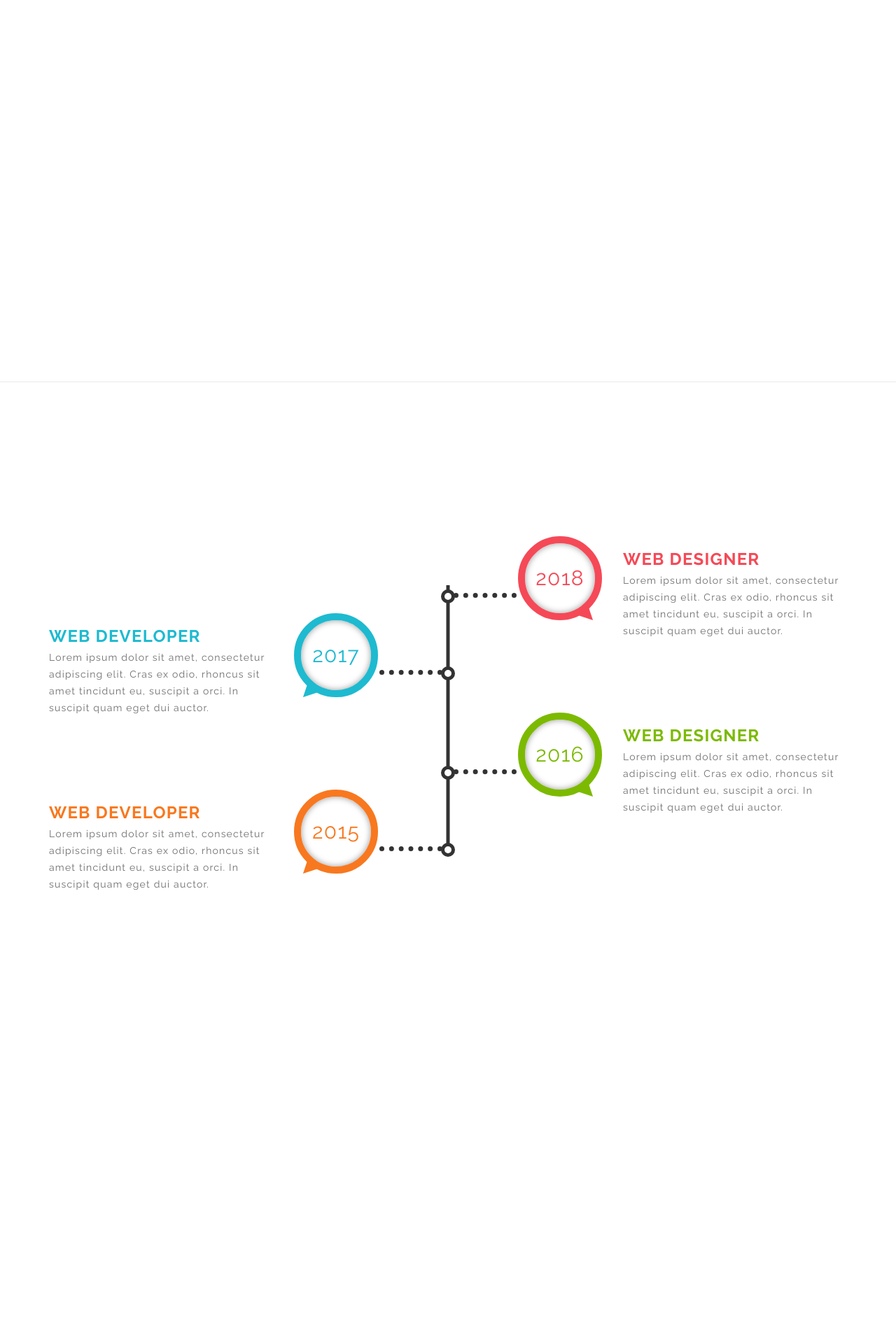
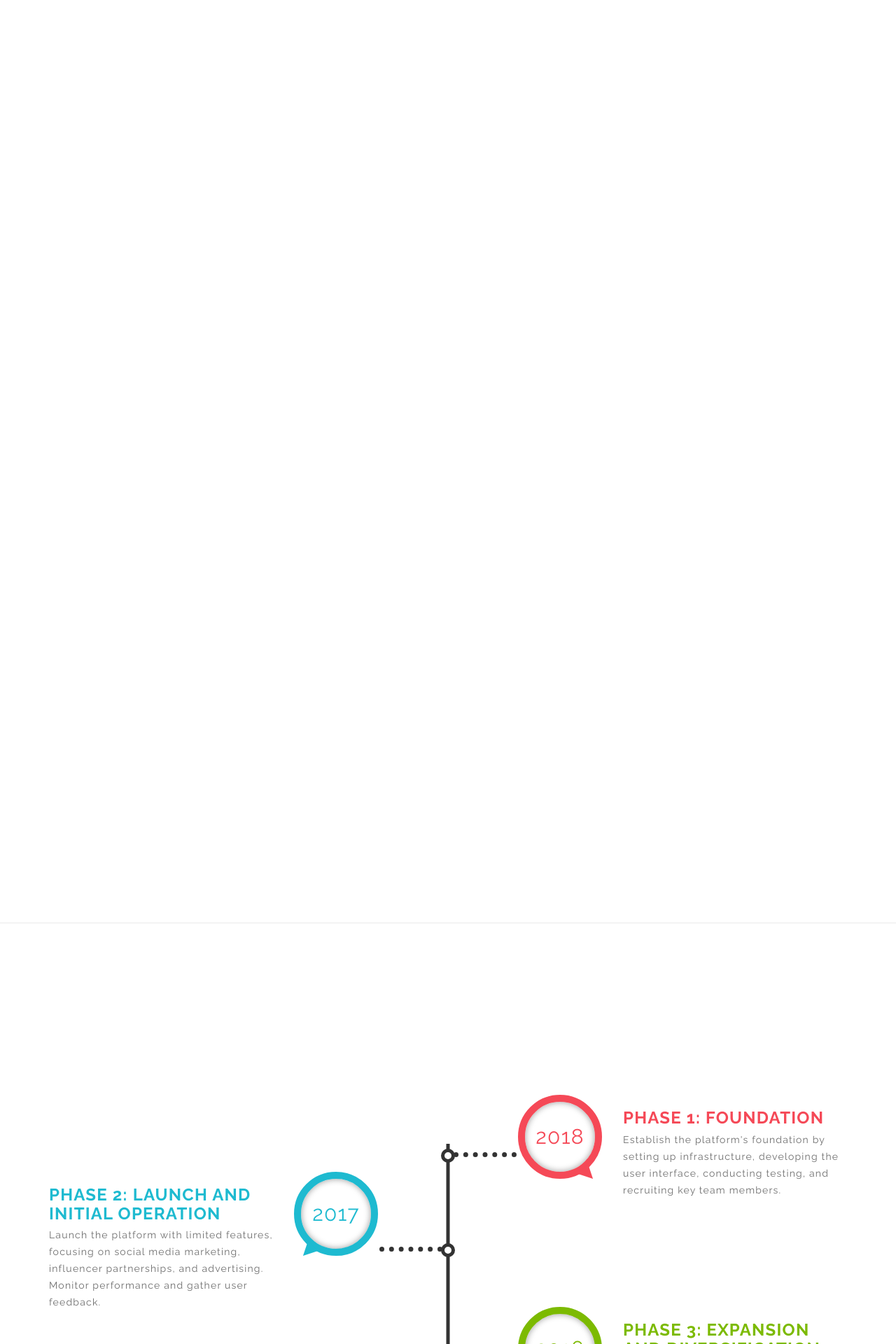
Before and after one commit to matthew040519/phxview, a PHP site: page / in a window 1280 px wide. Shown: the part 1160-3080 px from the top of the page at 70% size. Run offline with PHP 8.4, Linux system fonts and the light colour scheme; some libraries are stand-ins or nearby versions.

Commit message:
done prototype

```diff
--- a/index.php
+++ b/index.php
@@ -10,7 +10,7 @@
   <meta charset="utf-8">
   <meta http-equiv="X-UA-Compatible" content="IE=edge">
   <meta name="viewport" content="width=device-width, initial-scale=1">
-  <title>PHXVIEW</title>
+  <title>PHXClick</title>
 
   <!-- Custom Google fonts -->
   <link href='http://fonts.googleapis.com/css?family=Raleway:400,500,300,700' rel='stylesheet' type='text/css'>
@@ -117,7 +117,7 @@ h4{text-align:center;margin:30px 0;color:#444}
 
 /******************* Timeline Demo - 4 *****************/
 .main-timeline4{overflow:hidden;position:relative}
-.main-timeline4:before{content:"";width:5px;height:70%;background:#333;position:absolute;top:70px;left:50%;transform:translateX(-50%)}
+.main-timeline4:before{content:"";width:5px;height:80%;background:#333;position:absolute;top:70px;left:50%;transform:translateX(-50%)}
 .main-timeline4 .timeline-content:before,.main-timeline4 .timeline:before{top:50%;transform:translateY(-50%);content:""}
 .main-timeline4 .timeline{width:50%;padding-left:100px;float:right;position:relative}
 .main-timeline4 .timeline:before{width:20px;height:20px;border-radius:50%;background:#fff;border:5px solid #333;position:absolute;left:-10px}
@@ -195,7 +195,7 @@ h4{text-align:center;margin:30px 0;color:#444}
             <span class="icon-bar"></span>
             <span class="icon-bar"></span>
           </button>
-           <a class="navbar-brand" href="#" style="margin-top: 6%;">PHX <span>VIEW</span></a>
+           <a class="navbar-brand" href="#" style="margin-top: 6%;">PHX <span>Click</span></a>
         </div>
         <!-- Collect the nav links, forms, and other content for toggling -->
         <div class="collapse navbar-collapse" id="navigation-nav">
@@ -205,9 +205,9 @@ h4{text-align:center;margin:30px 0;color:#444}
             <li><a href="#milestone-section">Milestone</a></li>
             <li><a href="#features-section">Services</a></li>
             <li><a href="#team-section">Team</a></li>
-            <li><a href="#screenshots-section">Works</a></li>
-            <li><a href="#prices-section">Prices</a></li>
-            <li><a href="#subscribe-section">Subscribe</a></li>
+            <!--  <li><a href="#screenshots-section">Works</a></li> -->
+            <!-- <li><a href="#prices-section">Prices</a></li> -->
+            <!--<li><a href="#subscribe-section">Subscribe</a></li> -->
             <li><a href="#contact-section">Contact</a></li>
             <li><a href="login.php">Login</a></li>
           </ul>
@@ -233,21 +233,21 @@ h4{text-align:center;margin:30px 0;color:#444}
                     <ul class="caption-slides">
 
                       <li class="caption">
-                        <h1>A Legacy of Quality</h1>
+                        <h1>Advertising</h1>
                         <div class="div-line"></div>
-                        <p class="hero">Branding, Photography &amp; Web Development</p>
+                        <p class="hero">Products , Business &amp; Services</p>
                       </li>
 
                       <li class="caption">
-                        <h1>RESPONSIVE TEMPLATES</h1>
+                        <h1>Crypto Token Integration</h1>
                         <div class="div-line"></div>
-                        <p class="hero">Design &amp; Development</p>
+                        <p class="hero">AZNT TOKEN &amp; other more token</p>
                       </li>
 
                       <li class="caption">
-                        <h1>HIGH QUALITY CODE</h1>
+                        <h1>AZ PHX Hub</h1>
                         <div class="div-line"></div>
-                        <p class="hero">HTML5 &amp; CSS3</p>
+                        <p class="hero">Announcement, airdrops plus gadgets &amp; other more.</p>
                       </li>
 
                     </ul>
@@ -276,9 +276,16 @@ h4{text-align:center;margin:30px 0;color:#444}
             <div class="row">
               <div class="col-sm-8 col-sm-offset-2">
                 <h2 class="big-title">Some information about us</h2>
-                <h1 class="big-subtitle">We’re small branding &amp; digital studio</h1>
+                <h1 class="big-subtitle">Introduction</h1>
                 <hr>
-                <p class="about-text">Cras porta dolor ut velit imperdiet, quis sodales tellus facilisis. Vestibulum magna turpis, tincidun blandit semper lorem. Mauris nodesterin feugiat neque, a aliquet ligula. Sed non felis tincidunt, facilisis felis vitae, mollis est. Nulla sapien dui, feugiat sed velit a, egestas porta magna.</p>
+                <p class="about-text">PHX Click Online is a pioneering online platform dedicated to providing comprehensive services in the rapidly evolving world of cryptocurrency and blockchain technology. With a commitment to innovation, security, and user experience, we aim to be the premier destination for individuals and businesses seeking to navigate and thrive in the digital asset landscape.</p>
+                <h1 class="big-subtitle">Mission</h1>
+                <hr>
+                <p class="about-text">Our mission at PHX Click Online is to empower individuals and businesses by providing them with the tools, resources, and knowledge needed to harness the full potential of cryptocurrency and blockchain technology. We strive to facilitate seamless access to digital assets, foster education and awareness, and promote responsible and sustainable investment practices.</p>
+                <h1 class="big-subtitle">Vision</h1>
+                <hr>
+                <p class="about-text">At PHX Click Online, we envision a future where cryptocurrency and blockchain technology are seamlessly integrated into our daily lives, empowering individuals and businesses with greater financial freedom, security, and innovation. By pioneering new solutions, fostering education and awareness, and advocating for widespread adoption, we strive to be at the forefront of this transformative movement</p>
+                <p class="about-text">Join us on our journey to revolutionize the future of finance with cryptocurrency and blockchain technology. Welcome to CryptoHub Online, where the future of finance is now.</p>
               </div>
             </div> <!-- End row -->
           </div> <!-- end title-section -->
@@ -291,8 +298,8 @@ h4{text-align:center;margin:30px 0;color:#444}
                 <div class="offer-icon">
                   <span class="icon-desktop"></span>
                 </div>
-                <h4>DESIGNS &amp; INTERFACES</h4>
-                <p>Mauris eros tortor, tristique cursus porttitor et, luctus sed urna. Quisque id libero risus. Aliquam accumsan erat id sem placerat tempus.</p>
+                <h4>Advertisement &amp; Traffic</h4>
+                <p>We provide integration solutions for e-commerce platforms, POS systems, and custom applications, allowing businesses to tap into the growing crypto economy.</p>
               </div> <!-- End offer-post -->
             </div> <!-- End col-sm-4 -->
 
@@ -301,8 +308,9 @@ h4{text-align:center;margin:30px 0;color:#444}
                 <div class="offer-icon">
                   <span class="icon-piechart"></span>
                 </div>
-                <h4>Branding</h4>
-                <p>Mauris eros tortor, tristique cursus porttitor et, luctus sed urna. Quisque id libero risus. Aliquam accumsan erat id sem placerat tempus.</p>
+                <h4>Crypto Token</h4>
+                <p>As a leading platform in the crypto space, CryptoHub Online offers ICO consultation services and assists blockchain projects with token listing.</p>
+                <p>We provide guidance on token economics, regulatory compliance, and marketing strategies to help projects launch and succeed in the market.</p>
               </div> <!-- End offer-post -->
             </div> <!-- End col-sm-4 -->
 
@@ -311,8 +319,9 @@ h4{text-align:center;margin:30px 0;color:#444}
                 <div class="offer-icon">
                   <span class="icon-lifesaver"></span>
                 </div>
-                <h4>Dedicated support</h4>
-                <p>Mauris eros tortor, tristique cursus porttitor et, luctus sed urna. Quisque id libero risus. Aliquam accumsan erat id sem placerat tempus.</p>
+                <h4>Community Hub</h4>
+                <p>We prioritize building a vibrant and supportive community of cryptocurrency enthusiasts, traders, developers, and investors.</p>
+                <p>Our dedicated customer support team is available 24/7 to assist users with any inquiries, issues, or feedback.</p>
               </div> <!-- End offer-post -->
             </div> <!-- End col-sm-4 -->
 
@@ -337,7 +346,7 @@ h4{text-align:center;margin:30px 0;color:#444}
               <div class="col-sm-8 col-sm-offset-2">
                 <h2>Milestone</h2>
                 <hr>
-                <p>Seamlessly restore client-focused potentialities rather than functional strategic theme areas.</p>
+                <p>By following this roadmap, PHX Click Online aims to become a leading player in the cryptocurrency industry by providing innovative solutions and value to users globally.</p>
               </div> <!-- edn col-sm-8 -->
             </div> <!-- End row -->
           </div>
@@ -348,9 +357,9 @@ h4{text-align:center;margin:30px 0;color:#444}
                             <a href="#" class="timeline-content">
                                 <span class="year">2018</span>
                                 <div class="inner-content">
-                                    <h3 class="title">Web Designer</h3>
+                                    <h3 class="title">Phase 1: Foundation</h3>
                                     <p class="description">
-                                        Lorem ipsum dolor sit amet, consectetur adipiscing elit. Cras ex odio, rhoncus sit amet tincidunt eu, suscipit a orci. In suscipit quam eget dui auctor.
+                                    Establish the platform's foundation by setting up infrastructure, developing the user interface, conducting testing, and recruiting key team members.
                                     </p>
                                 </div>
                             </a>
@@ -359,9 +368,9 @@ h4{text-align:center;margin:30px 0;color:#444}
                             <a href="#" class="timeline-content">
                                 <span class="year">2017</span>
                                 <div class="inner-content">
-                                    <h3 class="title">Web Developer</h3>
+                                    <h3 class="title">Phase 2: Launch And Initial Operation</h3>
                                     <p class="description">
-                                        Lorem ipsum dolor sit amet, consectetur adipiscing elit. Cras ex odio, rhoncus sit amet tincidunt eu, suscipit a orci. In suscipit quam eget dui auctor.
+                                      Launch the platform with limited features, focusing on social media marketing, influencer partnerships, and advertising. Monitor performance and gather user feedback.
                                     </p>
                                 </div>
                             </a>
@@ -370,9 +379,9 @@ h4{text-align:center;margin:30px 0;color:#444}
                             <a href="#" class="timeline-content">
                                 <span class="year">2016</span>
                                 <div class="inner-content">
-                                    <h3 class="title">Web Designer</h3>
+                                    <h3 class="title">Phase 3: Expansion and Diversification</h3>
                                     <p class="description">
-                                        Lorem ipsum dolor sit amet, consectetur adipiscing elit. Cras ex odio, rhoncus sit amet tincidunt eu, suscipit a orci. In suscipit quam eget dui auctor.
+                                    Expand services offered, improve user experience, form strategic partnerships, and explore international expansion opportunities.
                                     </p>
                                 </div>
                             </a>
@@ -381,9 +390,20 @@ h4{text-align:center;margin:30px 0;color:#444}
                             <a href="#" class="timeline-content">
                                 <span class="year">2015</span>
                                 <div class="inner-content">
-                                    <h3 class="title">Web Developer</h3>
+                                    <h3 class="title">Phase 4: Innovation And differentiation</h3>
                                     <p class="description">
-                                        Lorem ipsum dolor sit amet, consectetur adipiscing elit. Cras ex odio, rhoncus sit amet tincidunt eu, suscipit a orci. In suscipit quam eget dui auctor.
+                                    Invest in research and development, launch innovative products, refine existing features, and foster an innovative culture within the organization.
+                                    </p>
+                                </div>
+                            </a>
+                        </div>
+                        <div class="timeline">
+                            <a href="#" class="timeline-content">
+                                <span class="year">2014</span>
+                                <div class="inner-content">
+                                    <h3 class="title">Phase 5: Innovation And differentiation</h3>
+                                    <p class="description">
+                                    Scale up operations to accommodate growth, invest in scalability improvements, expand geographically, explore strategic acquisitions/partnerships, and maintain focus on security, compliance, and user trust.
                                     </p>
                                 </div>
                             </a>
@@ -579,9 +599,9 @@ h4{text-align:center;margin:30px 0;color:#444}
                   <img src="front_page/assets/images/team/m1.jpg" alt="">
                   <div class="magnifier">
                     <div class="magnifier-inner">
-                      <h3>MICHAEL ROOF</h3>
-                      <p>Co_founder &amp; Designer</p>
-                      <p>We’ll etch your brand onto tangible objects: business cards, ads, stickers, brochures, you name it. You won’t see business cards, ads, stickers, brochures anything until we’re done drooling at the result.</p>
+                      <h3>John smith</h3>
+                      <p>Chief executive officer</p>
+                      <p>over 15 years of experience in technology startups and financial services. He is responsible for setting the strategic direction of the company and overseeing its overall operations.</p>
                       <ul class="social-icons">
 
                         <li><a data-rel="tooltip" data-toggle="tooltip" data-trigger="hover" data-placement="bottom" data-title="Facebook" href="#" data-original-title="" title=""><i class="fa fa-facebook"></i></a></li>
@@ -604,9 +624,9 @@ h4{text-align:center;margin:30px 0;color:#444}
                   <img src="front_page/assets/images/team/m2.jpg" alt="">
                   <div class="magnifier">
                     <div class="magnifier-inner">
-                      <h3>CHARLES WHITE</h3>
-                      <p>Co_founder &amp; Designer</p>
-                      <p>We’ll etch your brand onto tangible objects: business cards, ads, stickers, brochures, you name it. You won’t see business cards, ads, stickers, brochures anything until we’re done drooling at the result.</p>
+                      <h3>Emily johnson</h3>
+                      <p>Chief operating officer</p>
+                      <p>background in operations management and has previously worked with leading fintech companies. She oversees day-to-day operations, ensuring that the platform runs smoothly and efficiently.</p>
                       <ul class="social-icons">
 
                         <li><a data-rel="tooltip" data-toggle="tooltip" data-trigger="hover" data-placement="bottom" data-title="Facebook" href="#" data-original-title="" title=""><i class="fa fa-facebook"></i></a></li>
@@ -629,9 +649,9 @@ h4{text-align:center;margin:30px 0;color:#444}
                   <img src="front_page/assets/images/team/m3.jpg" alt="">
                   <div class="magnifier">
                     <div class="magnifier-inner">
-                      <h3>MARTIN CAMBRIGE</h3>
-                      <p>Head Support</p>
-                      <p>We’ll etch your brand onto tangible objects: business cards, ads, stickers, brochures, you name it. You won’t see business cards, ads, stickers, brochures anything until we’re done drooling at the result.</p>
+                      <h3>David lee</h3>
+                      <p>Chief technology officer</p>
+                      <p> a seasoned technologist with expertise in blockchain, cybersecurity, and software development. He leads the technical team in building and maintaining the platform's infrastructure and security protocols.</p>
                       <ul class="social-icons">
 
                         <li><a data-rel="tooltip" data-toggle="tooltip" data-trigger="hover" data-placement="bottom" data-title="Facebook" href="#" data-original-title="" title=""><i class="fa fa-facebook"></i></a></li>
@@ -662,7 +682,7 @@ h4{text-align:center;margin:30px 0;color:#444}
         <div class="container">
             <div class="row">
 
-              <div class="col-md-6 col-sm-6 col-xs-12">
+              <!--<div class="col-md-6 col-sm-6 col-xs-12">
                 <div class="title-section">
                   <h3>Our team skills</h3>
                 </div>
@@ -675,7 +695,7 @@ h4{text-align:center;margin:30px 0;color:#444}
                   <!-- skillbar -->
                   <div class="p-bar">
                     <!-- meta -->
-                    <div class="progress-meta">
+                    <!-- <div class="progress-meta">
                       <h6 class="progress-title">photoshop</h6>
                       <h6 class="progress-value">75%</h6>
                     </div>
@@ -689,7 +709,7 @@ h4{text-align:center;margin:30px 0;color:#444}
                   <!-- skillbar -->
                   <div class="p-bar">
                     <!-- meta -->
-                    <div class="progress-meta">
+                    <!-- <div class="progress-meta">
                       <h6 class="progress-title">html</h6>
                       <h6 class="progress-value">95%</h6>
                     </div>
@@ -703,7 +723,7 @@ h4{text-align:center;margin:30px 0;color:#444}
                   <!-- skillbar -->
                   <div class="p-bar">
                     <!-- meta -->
-                    <div class="progress-meta">
+                    <!-- <div class="progress-meta">
                       <h6 class="progress-title">css</h6>
                       <h6 class="progress-value">85%</h6>
                     </div>
@@ -717,7 +737,7 @@ h4{text-align:center;margin:30px 0;color:#444}
                   <!-- skillbar -->
                   <div class="p-bar">
                     <!-- meta -->
-                    <div class="progress-meta">
+                    <!-- <div class="progress-meta">
                       <h6 class="progress-title">jquery</h6>
                       <h6 class="progress-value">73%</h6>
                     </div>
@@ -859,10 +879,10 @@ h4{text-align:center;margin:30px 0;color:#444}
 
             <div class="col-sm-5 creative-content-right animated out" data-animation="fadeInRight" data-delay="0">
               <div class="section_header">
-                <h2>Creative project</h2>
+                <h2>E-commerce</h2>
               </div> <!-- End section_header -->
 
-                <p> Lorem ipsum <span>dolor</span> sit amet, consectetur adipisicing elit.Sed do eiusmod tempor incididunt ut labore et dolore magna aliqua. Duis aute irure dolor in reprehenderit in voluptate velit esse cillum dolore eu fugiat nulla pariatur.</p>
+                <p> CryptoHub Online offers merchant services that enable businesses to accept cryptocurrency payments securely and seamlessly.</p>
 
               <div class="view-more">
                 <a href="#services-section" class="btn btn-lg btn-primary">View online</a>
@@ -1018,12 +1038,12 @@ h4{text-align:center;margin:30px 0;color:#444}
           <div class="title-section text-center animated out" data-animation="fadeInUp" data-delay="0">
             <div class="row">
               <div class="col-sm-8 col-sm-offset-2">
-                <h2>Our Prices</h2>
+               <!-- <h2>Our Prices</h2>
                 <hr>
                 <p>Seamlessly restore client-focused potentialities rather than functional strategic theme areas.</p>
               </div>
             </div> <!-- End row -->
-          </div> <!-- end title-section -->
+          </div> <!-- end title-section
 
           <div class="row">
             <div class="col-sm-4">
@@ -1055,7 +1075,7 @@ h4{text-align:center;margin:30px 0;color:#444}
               </ul>
             </div> <!-- end col-sm-4 -->
 
-            <div class="col-sm-4">
+            <!-- <div class="col-sm-4">
               <ul class="price-table animated out" data-animation="fadeInUp" data-delay="0">
                   <li class="title-price">
                     <h3>Basic Pack</h3>
@@ -1084,7 +1104,7 @@ h4{text-align:center;margin:30px 0;color:#444}
               </ul>
             </div> <!-- end col-sm-4 -->
 
-            <div class="col-sm-4">
+            <!-- <div class="col-sm-4">
               <ul class="price-table animated out" data-animation="fadeInRight" data-delay="0">
                   <li class="title-price">
                     <h3>Basic Pack</h3>
@@ -1223,7 +1243,7 @@ h4{text-align:center;margin:30px 0;color:#444}
                 <div class="col-sm-8 col-sm-offset-2">
                   <h2>Get in touch</h2>
                   <hr>
-                  <p>Sed ac mattis justo. Vestibulum facilisis at arcu ac porta. Vivamus at ipsum at quam hendrerit gravida.</p>
+                  <p>Certainly! If you have any inquiries, feedback, or would like to get in touch with PHX Click Online, please feel free to reach out to us through the following channels.</p>
               </div>
             </div> <!-- End row -->
           </div> <!-- end title-section -->
@@ -1277,7 +1297,7 @@ h4{text-align:center;margin:30px 0;color:#444}
               <a href="#"><i class="pe-7s-map-marker"></i>123 Road. New York.</a>
             </div> <!-- End col-sm-4 -->
             <div class="col-sm-4">
-            <a href="tel:+123000456"><i class="pe-7s-phone"></i>+123 000 456</a>
+            <a href="tel:+123000456"><i class="pe-7s-phone"></i>+1 (555) 123-4567</a>
             </div>
              <div class="col-sm-4">
               <a href="mailto:hello@hotmail.com"><i class="pe-7s-mail"></i>hello@hotmail.com</a>
@@ -1302,7 +1322,7 @@ h4{text-align:center;margin:30px 0;color:#444}
                 <li><a href="#">Pinterest</a></li>
               </ul>
               <p class="copyright">
-                &copy; 2016 Salient - Created By <a href="http://templatestock.co">Template Stock</a>
+               <!-- &copy; 2016 Salient - Created By <a href="http://templatestock.co">Template Stock</a> -->
               </p>
             </div> <!-- End col-sm-8 -->
           </div> <!-- End row -->
```
Also changed, not shown: include/sidebar.php (+9 -0 lines), members/index.php (+31 -27 lines), members/market.php (added, +147 -0 lines), logo/aznt.ico (added), logo/aznt.png (added), logo/aznt.svg (added).
